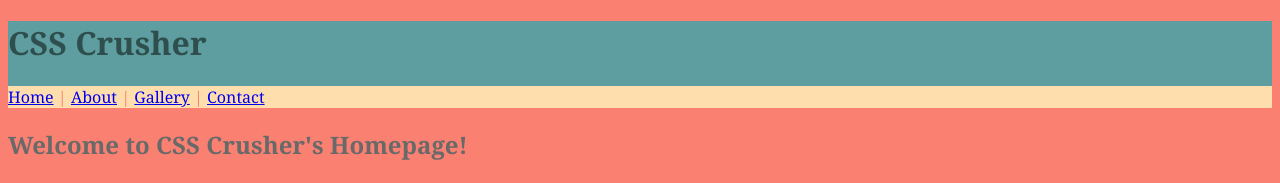
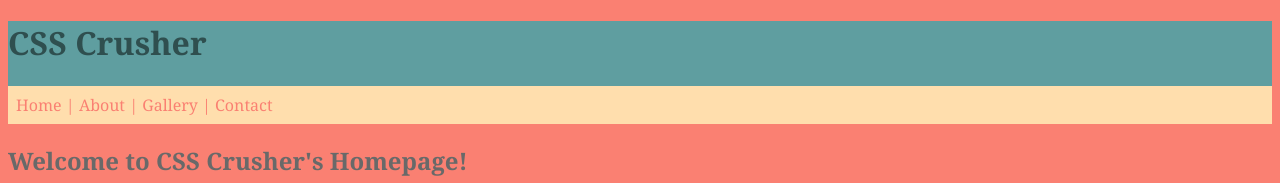
Before and after one commit to WMoore57/css-crusher-page, a plain HTML site: page index.html in a window 1280 px wide. Shown: the top 183 px of the page. Drawn offline with Linux system fonts and the light colour scheme.

Commit message:
Update styles.css

```diff
--- a/styles.css
+++ b/styles.css
@@ -13,9 +13,19 @@
 .nav-class {
   background-color: NavajoWhite;
   color: Salmon;
+  display: block;
+  padding: 8px;
+  text-decoration: none;
 }
+
+.nav-link-class {
+  color: Salmon;
+  text-decoration: none;
+}
+
 .nav-class a.active {
   font-weight: bold;
+  color: Salmon
 }
 
  .title-class {
```
